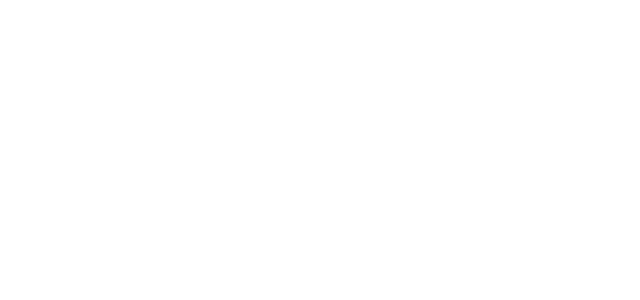
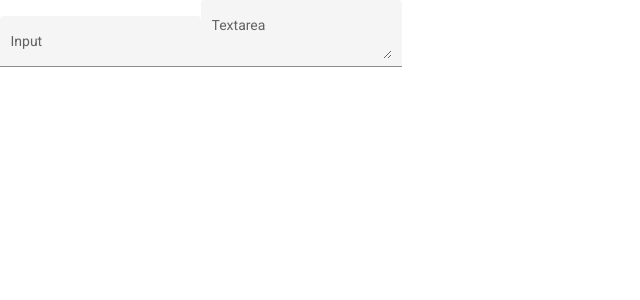
Before and after one commit to YLunch/yLunch-front, an Angular app: page / in a window 1280 px wide. Shown: the top 300 px of the page, without its empty margins (0-640 px from the left). Built offline with nearby package versions, Linux system fonts and the light colour scheme.

Commit message:
add material

```diff
--- a/angular.json
+++ b/angular.json
@@ -34,6 +34,7 @@
               "src/assets"
             ],
             "styles": [
+              "./node_modules/@angular/material/prebuilt-themes/indigo-pink.css",
               "src/styles.scss"
             ],
             "scripts": []
@@ -102,6 +103,7 @@
               "src/assets"
             ],
             "styles": [
+              "./node_modules/@angular/material/prebuilt-themes/indigo-pink.css",
               "src/styles.scss"
             ],
             "scripts": []
--- a/package.json
+++ b/package.json
@@ -11,10 +11,12 @@
   "private": true,
   "dependencies": {
     "@angular/animations": "~13.0.0",
+    "@angular/cdk": "^13.1.1",
     "@angular/common": "~13.0.0",
     "@angular/compiler": "~13.0.0",
     "@angular/core": "~13.0.0",
     "@angular/forms": "~13.0.0",
+    "@angular/material": "^13.1.1",
     "@angular/platform-browser": "~13.0.0",
     "@angular/platform-browser-dynamic": "~13.0.0",
     "@angular/router": "~13.0.0",
--- a/src/app/app.component.html
+++ b/src/app/app.component.html
@@ -1 +1,10 @@
 <router-outlet></router-outlet>
+<mat-form-field appearance="fill">
+  <mat-label>Input</mat-label>
+  <input matInput>
+</mat-form-field>
+
+<mat-form-field appearance="fill">
+  <mat-label>Textarea</mat-label>
+  <textarea matInput></textarea>
+</mat-form-field>
--- a/src/app/app.module.ts
+++ b/src/app/app.module.ts
@@ -1,12 +1,14 @@
 import { NgModule } from '@angular/core';
 import { BrowserModule } from '@angular/platform-browser';
-
 import { AppRoutingModule } from './app-routing.module';
 import { AppComponent } from './app.component';
+import { BrowserAnimationsModule } from '@angular/platform-browser/animations';
+import {MatFormFieldModule} from "@angular/material/form-field";
+import {MatInputModule} from "@angular/material/input";
 
 @NgModule({
   declarations: [AppComponent],
-  imports: [BrowserModule, AppRoutingModule],
+  imports: [BrowserModule, AppRoutingModule, BrowserAnimationsModule, MatFormFieldModule,MatInputModule],
   providers: [],
   bootstrap: [AppComponent],
 })
--- a/src/index.html
+++ b/src/index.html
@@ -6,8 +6,11 @@
   <base href="/">
   <meta name="viewport" content="width=device-width, initial-scale=1">
   <link rel="icon" type="image/x-icon" href="favicon.ico">
+  <link rel="preconnect" href="https://fonts.gstatic.com">
+  <link href="https://fonts.googleapis.com/css2?family=Roboto:wght@300;400;500&display=swap" rel="stylesheet">
+  <link href="https://fonts.googleapis.com/icon?family=Material+Icons" rel="stylesheet">
 </head>
-<body>
+<body class="mat-typography">
   <app-root></app-root>
 </body>
 </html>
--- a/src/styles.scss
+++ b/src/styles.scss
@@ -1 +1,4 @@
 /* You can add global styles to this file, and also import other style files */
+
+html, body { height: 100%; }
+body { margin: 0; font-family: Roboto, "Helvetica Neue", sans-serif; }
```
Also changed, not shown: 1 other file (tests, documents, lock files or other folders).
